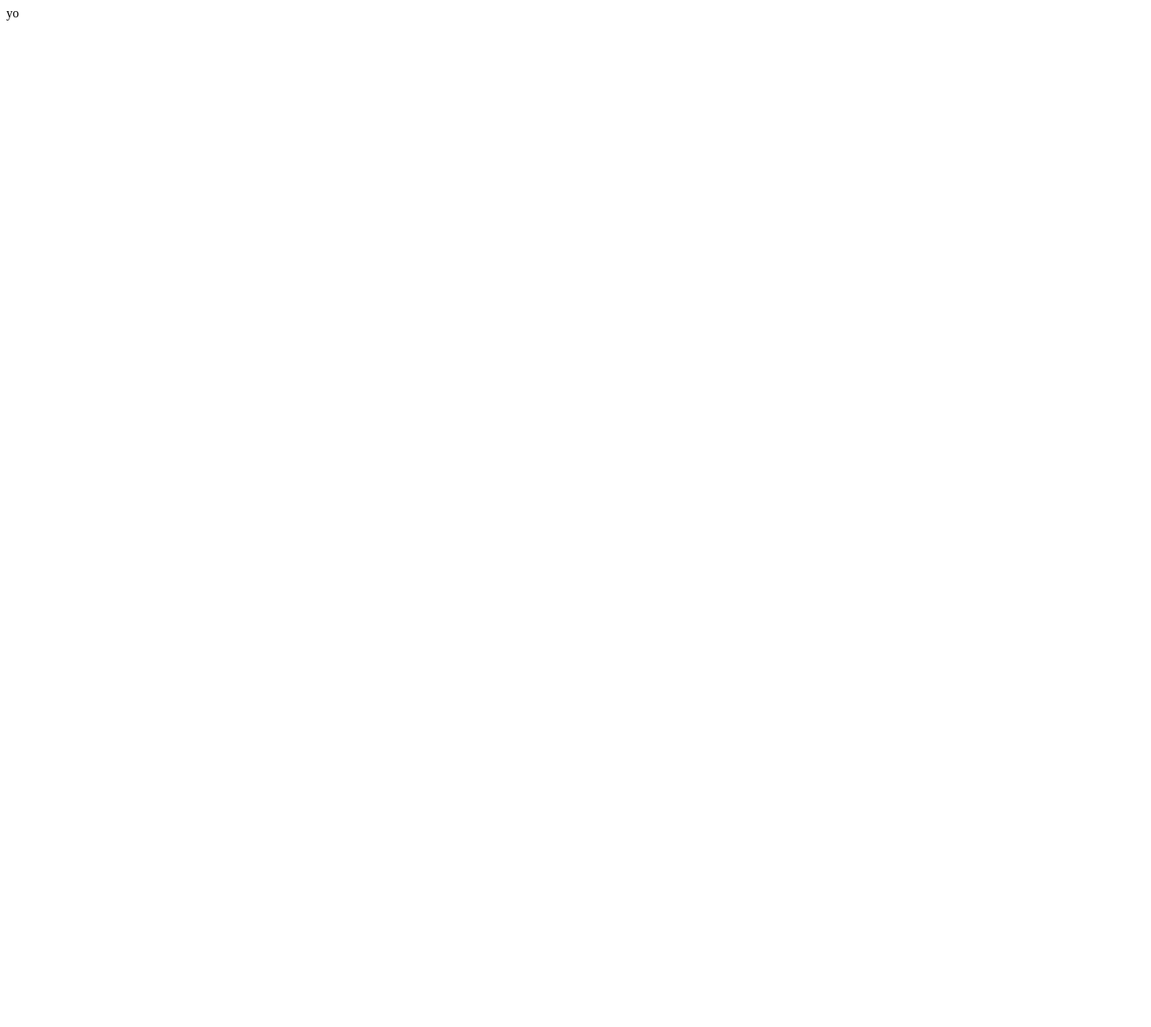
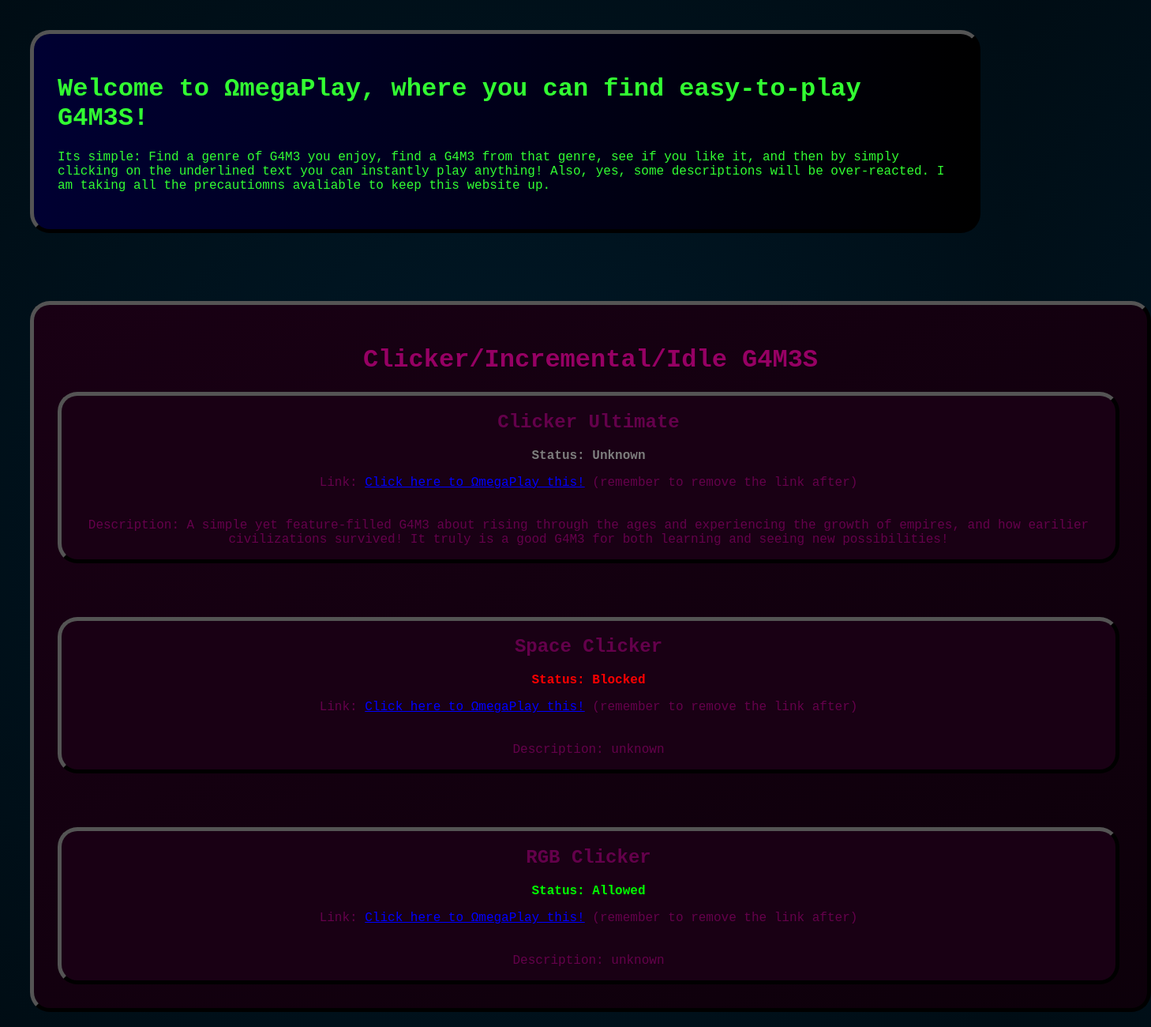
Before and after one commit to OmegaScriptGames/OmegaPlay, a plain HTML site: page index.html in a window 1280 px wide. Shown: the whole page at 79% size, 1458 px wide, since content can reach past the window. Before the commit the page ends 800 px from the top, so only its background shows below. Drawn offline with Linux system fonts and the light colour scheme.

Commit message:
OmegaPlay v1.0
Just a test to see how the website works so far.

```diff
--- a/index.html
+++ b/index.html
@@ -1,8 +1,176 @@
-<html>
-<head>
-<title>OmegaPlay</title>
-</head>
-<body>
-<p>yo</p>
-</body>
-</html>
+<html><head>
+    <title>
+        OmegaPlay
+    </title>
+
+    <style>
+
+        body {
+            padding: 30px;
+        }
+
+        p {
+            font-family: "OCR A Std", monospace;
+        }
+
+        h1 {
+            font-family: "OCR A Std", monospace;
+        }
+
+        h2 {
+            font-family: "OCR A Std", monospace;
+        }
+
+        .title {
+            color: rgb(50, 255, 50);
+        }
+
+        .unknownstatus {
+            font-weight: 900;
+            color: rgb(125, 125, 125);
+
+        }
+
+        .blockedstatus {
+            font-weight: 900;
+            color: rgb(255, 0, 0);
+
+        }
+
+        .allowedstatus {
+            font-weight: 900;
+            color: rgb(0, 255, 0);
+
+        }
+
+        a {
+            color: rgb(0, 0, 255);
+
+        }
+
+        a:hover {
+            color: rgb(255, 0, 0);
+
+        }
+
+        a:active {
+            color: rgb(255, 0, 255);
+
+        }
+
+        #clickerbutton {
+            border: none;
+            background-color: rgb(50, 25, 50);
+            color: rgb(150, 75, 150);
+            cursor: pointer;
+            padding: 15px;
+            border-radius: 10px;
+            font-size: 18px;
+        }
+
+        #clickerbutton:hover {
+            background-color: rgb(50, 50, 50);
+        }
+        .genrediv {
+            width: 1350px;
+            padding: 30px;
+            border: 5px outset rgb(0, 0, 0);
+            background-image: linear-gradient(to bottom right, rgb(25, 0, 20), rgb(12.5, 0, 10));
+            text-align: center;
+            color: rgb(150, 0, 100);
+            border-radius: 25px;
+        }
+        .gamediv {
+            width: 1335px;
+            border: 5px outset rgb(0, 0, 0);
+            background-color: rgb(25, 0, 20);
+            text-align: center;
+            color: rgb(100, 0, 75);
+            border-radius: 25px;
+        }
+
+        .titlediv {
+        background-image: linear-gradient(to right, rgb(0, 0, 50), rgb(0, 0, 0));
+            padding: 30px;
+            border: 5px outset rgb(0, 0, 0);
+            border-radius: 25px;
+        }
+        .genreselectdiv {
+            background-image: linear-gradient(to bottom, rgb(50, 25, 50), rgb(25, 12.5, 25));
+            padding: 30px;
+            border: 5px outset rgb(0, 0, 0);
+            border-radius: 25px;
+        }
+    </style>
+</head><body style="background-image: radial-gradient(rgb(0, 25, 40), rgb(0, 12.5, 20))">
+
+    <div class="titlediv">
+            <h1 class="title">
+    Welcome to ΩmegaPlay, where you can find easy-to-play G4M3S!
+    </h1>
+    <p class="title">
+        Its simple: Find a genre of G4M3 you enjoy, find a G4M3 from that genre, see if you like it, and then by simply clicking on the underlined text you can instantly play anything! Also, yes, some descriptions will be over-reacted. I am taking all the precautiomns avaliable to keep this website up.</p>
+    </div>
+
+
+    <p>
+        <br>
+        <br>
+        <br>
+    </p>
+    <div class="genrediv">
+      <h1>Clicker/Incremental/Idle G4M3S</h1>
+        <div class="gamediv">
+          <h2>
+              Clicker Ultimate
+          </h2><p class="unknownstatus">
+              Status: Unknown
+          </p>
+
+          <p>
+              Link: <a href="https://clickerultimate.github.io" target="_blank" class="culink">Click here to ΩmegaPlay this!</a> (remember to remove the link after)
+              <br>
+              <br>
+              <br>
+              Description: A simple yet feature-filled G4M3 about rising through the ages and experiencing the growth of empires, and how earilier civilizations survived! It truly is a good G4M3 for both learning and seeing new possibilities!
+          </p>
+        </div>
+    <p>
+        <br>
+        <br>
+    </p>
+    <div class="gamediv">
+          <h2>
+              Space Clicker
+          </h2><p class="blockedstatus">
+              Status: Blocked
+          </p>
+        <p>
+              Link: <a href="https://gabrielchantayan.github.io/space-clicker/" target="_blank" class="sclink">Click here to ΩmegaPlay this!</a> (remember to remove the link after)
+              <br>
+              <br>
+              <br>
+              Description: unknown
+</p>
+        </div>
+    <p>
+        <br>
+        <br>
+    </p>
+    <div class="gamediv">
+          <h2>
+              RGB Clicker
+          </h2><p class="allowedstatus">
+              Status: Allowed
+          </p>
+
+          <p>
+              Link: <a href="https://ikerstreamer.github.io/RGB-Idle/" target="_blank" class="rgbclink">Click here to ΩmegaPlay this!</a> (remember to remove the link after)
+              <br>
+              <br>
+              <br>
+              Description: unknown
+          </p>
+        </div>
+    </div>
+</body></html>
```
